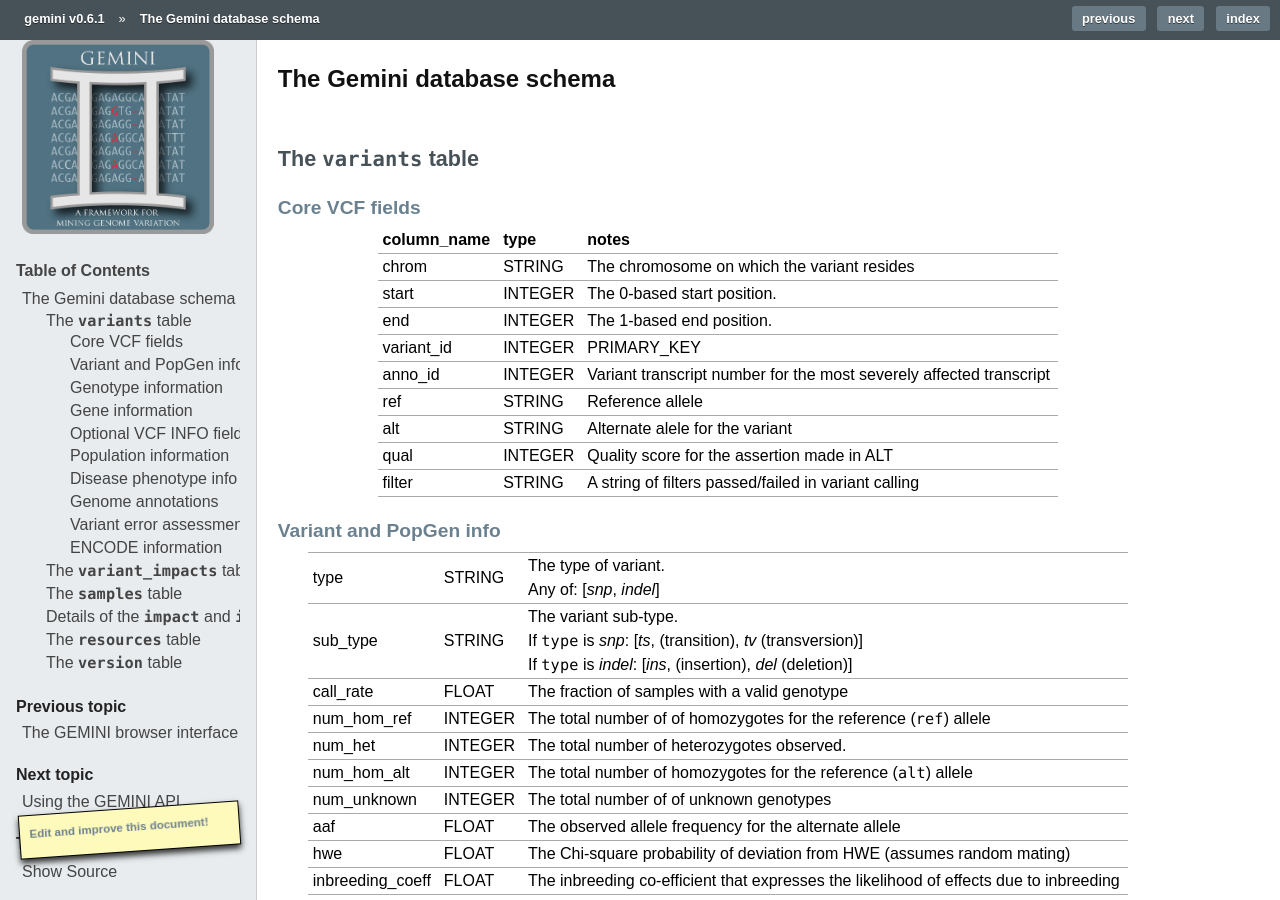
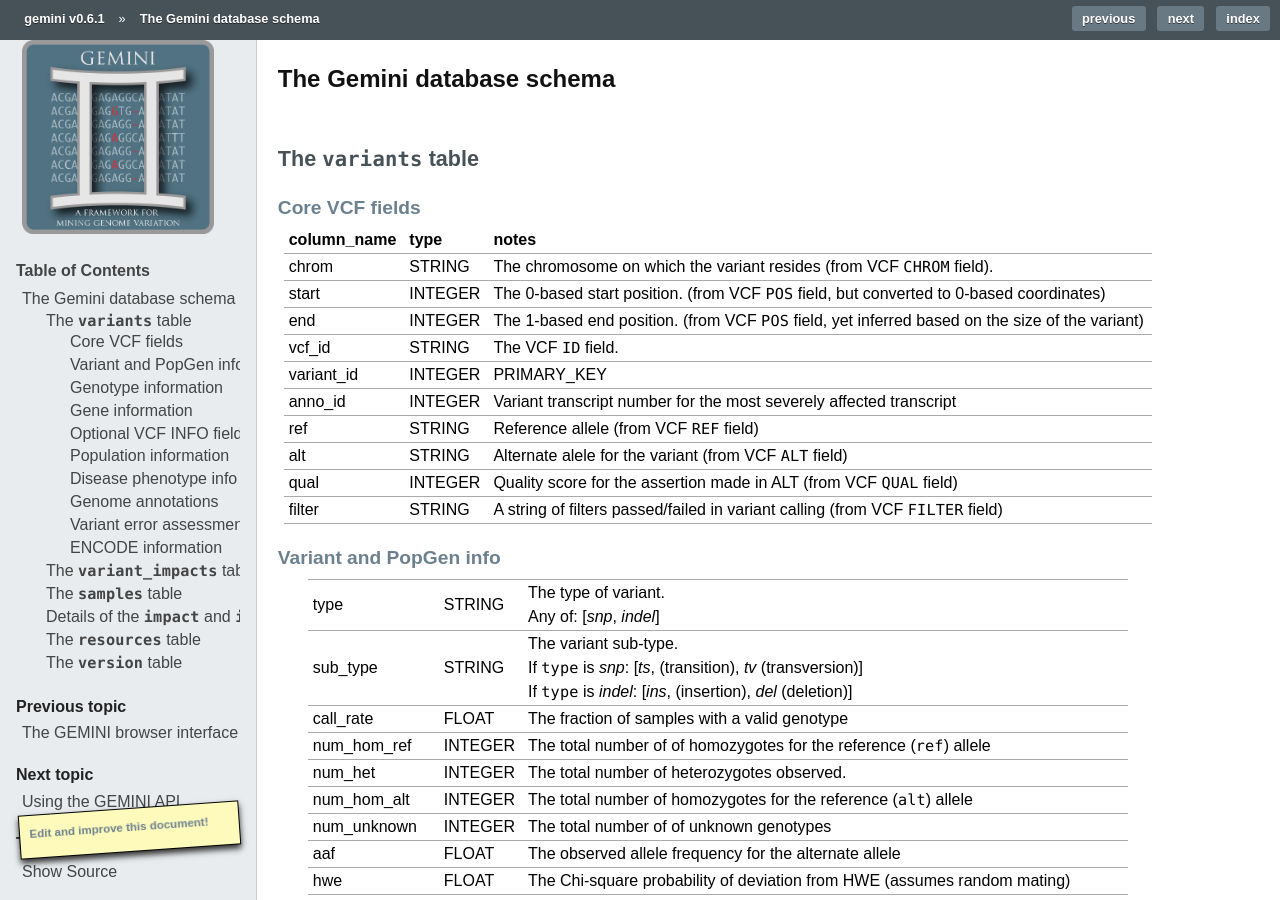
Before and after one commit to arq5x/gemini, a Sphinx documentation site: the page built from docs/content/database_schema.rst, in a window 1280 px wide and 900 px high. Built offline with Sphinx 7.4.7, drawn with Linux system fonts in a browser that asks for light colours; formulas are drawn with MathJax 3; pages that are not in the unit, such as notebooks, are missing from menus; comment, search, counter and statistics services are not loaded; the version number is read from the project's files by our own code.

Commit message:
[ENH] add ID field from VCF to database as vcf_id

```diff
--- a/docs/content/database_schema.rst
+++ b/docs/content/database_schema.rst
@@ -13,15 +13,16 @@ Core VCF fields
 ========================  ========      ==============================================================================================
 column_name               type          notes
 ========================  ========      ==============================================================================================
-chrom                     STRING        The chromosome on which the variant resides
-start                     INTEGER       The 0-based start position.
-end                       INTEGER       The 1-based end position.
+chrom                     STRING        The chromosome on which the variant resides (from VCF ``CHROM`` field).
+start                     INTEGER       The 0-based start position. (from VCF ``POS`` field, but converted to 0-based coordinates)
+end                       INTEGER       The 1-based end position. (from VCF ``POS`` field, yet inferred based on the size of the variant)
+vcf_id                    STRING        The VCF ``ID`` field.
 variant_id                INTEGER       PRIMARY_KEY
 anno_id                   INTEGER       Variant transcript number for the most severely affected transcript
-ref                       STRING        Reference allele
-alt                       STRING        Alternate alele for the variant
-qual                      INTEGER       Quality score for the assertion made in ALT
-filter                    STRING        A string of filters passed/failed in variant calling
+ref                       STRING        Reference allele (from VCF ``REF`` field)
+alt                       STRING        Alternate alele for the variant (from VCF ``ALT`` field)
+qual                      INTEGER       Quality score for the assertion made in ALT (from VCF ``QUAL`` field)
+filter                    STRING        A string of filters passed/failed in variant calling (from VCF ``FILTER`` field)
 ========================  ========      ==============================================================================================
 
 
```
Also changed, not shown: 2 other files.
